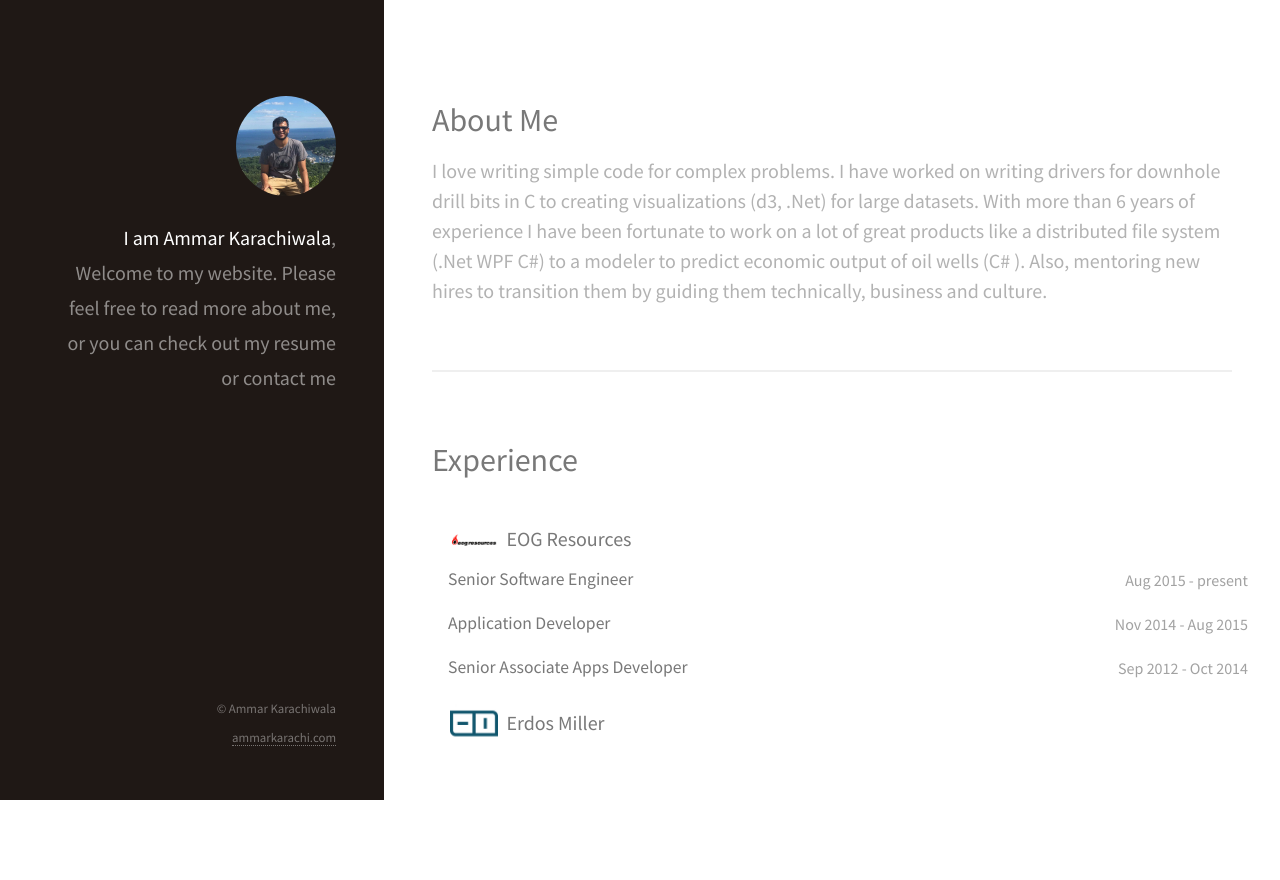
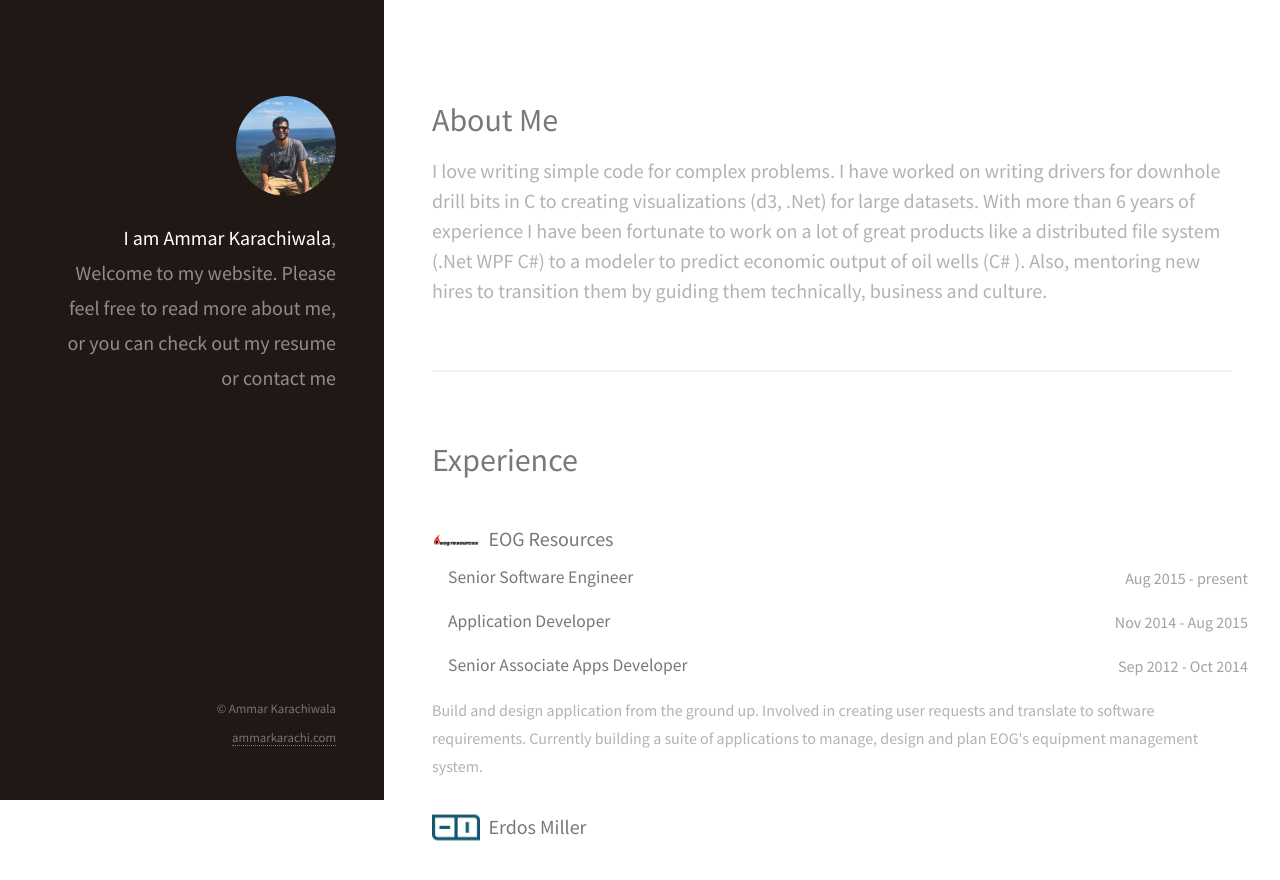
Before and after one commit to Ammarkarachiwala/ammarkarach, a React (Create React App) app: page / in a window 1280 px wide. Shown: the top 880 px of the page. Before the commit the page ends 800 px from the top, so only its background shows below. Built offline with nearby package versions, Linux system fonts and the light colour scheme.

Commit message:
fixed the margin

```diff
--- a/src/experience/index.js
+++ b/src/experience/index.js
@@ -22,7 +22,9 @@ const Experience = () => {
                     position={'Senior Associate Apps Developer'}
                     date={'Sep 2012 - Oct 2014'}
                 />
-
+                <p>
+                Build and design application from the ground up. Involved in creating user requests and translate to software requirements. Currently building a suite of applications to manage, design and plan EOG's equipment management system.
+                </p>
             </div>
             <div>
                 <Company image={EM} name={'Erdos Miller'} />
--- a/src/static/assets/css/main.css
+++ b/src/static/assets/css/main.css
@@ -1804,7 +1804,6 @@ input, select, textarea {
 		display: flex;
 		justify-content: flex-start;
 		text-align: center;
-		margin: 2px
 	}
 
 	div.company h3 {
@@ -1814,7 +1813,6 @@ input, select, textarea {
 	img.companyLogo {
 		height: 48px;
 		width: 48px;
-		margin: 0 0 0 1em;
 	}
 
 /* Form */
```
